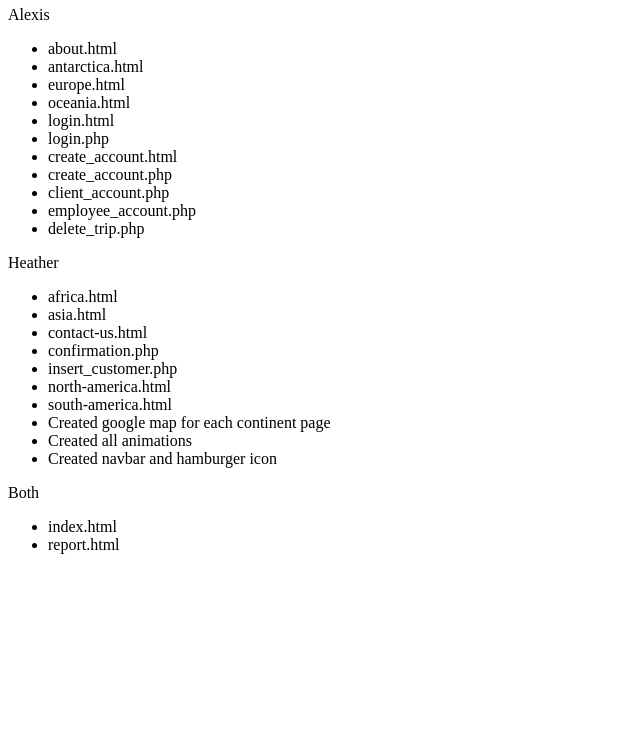
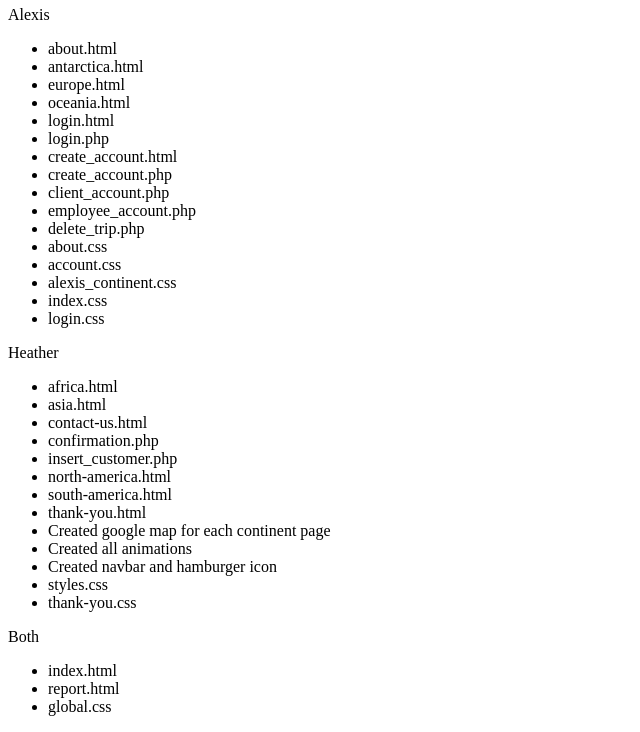
Before and after one commit to lappe044/CS-268-Project-One, a PHP site: page /report.html in a window 1280 px wide. Shown: the part 1982-2714 px from the top of the page, without its empty margins (0-640 px from the left). Before the commit the page ends 2536 px from the top, so only its background shows below. Run offline with PHP 8.4, Linux system fonts and the light colour scheme.

Commit message:
updated report.html to include my recent files and css
slightly altered nav too

```diff
--- a/css/global.css
+++ b/css/global.css
@@ -36,8 +36,9 @@ header nav a {
   color: #fbfbfb;
   text-align: center;
   text-decoration: none;
-  padding: 1.5rem;
-  font-size: 17px;
+  padding: 1rem;
+  border: 1px solid #bcabae;
+  font-size: 14px;
 }
 
 nav a:hover {
--- a/report.html
+++ b/report.html
@@ -227,6 +227,11 @@
             <li>client_account.php</li>
             <li>employee_account.php</li>
             <li>delete_trip.php</li>
+            <li>about.css</li>
+            <li>account.css</li>
+            <li>alexis_continent.css</li>
+            <li>index.css</li>
+            <li>login.css</li>
         </ul>
     <p>Heather</p>
         <ul>
@@ -237,14 +242,18 @@
             <li>insert_customer.php</li>
             <li>north-america.html</li>
             <li>south-america.html</li>
+            <li>thank-you.html</li>
             <li>Created google map for each continent page</li>
             <li>Created all animations</li>
             <li>Created navbar and hamburger icon</li>
+            <li>styles.css</li>
+            <li>thank-you.css</li>
         </ul>
     <p>Both</p>
         <ul>
             <li>index.html</li>
             <li>report.html</li>
+            <li>global.css</li>
         </ul>
 </body>
 </html>
```
